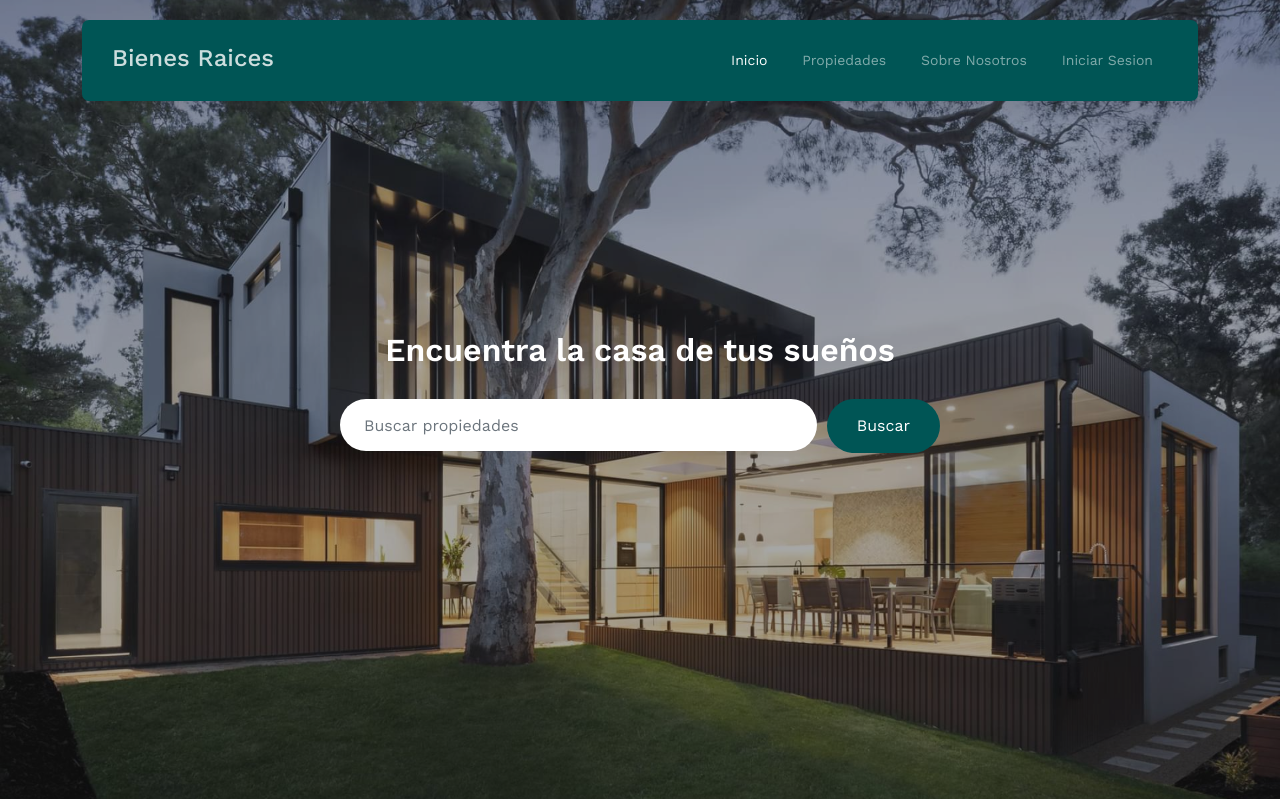
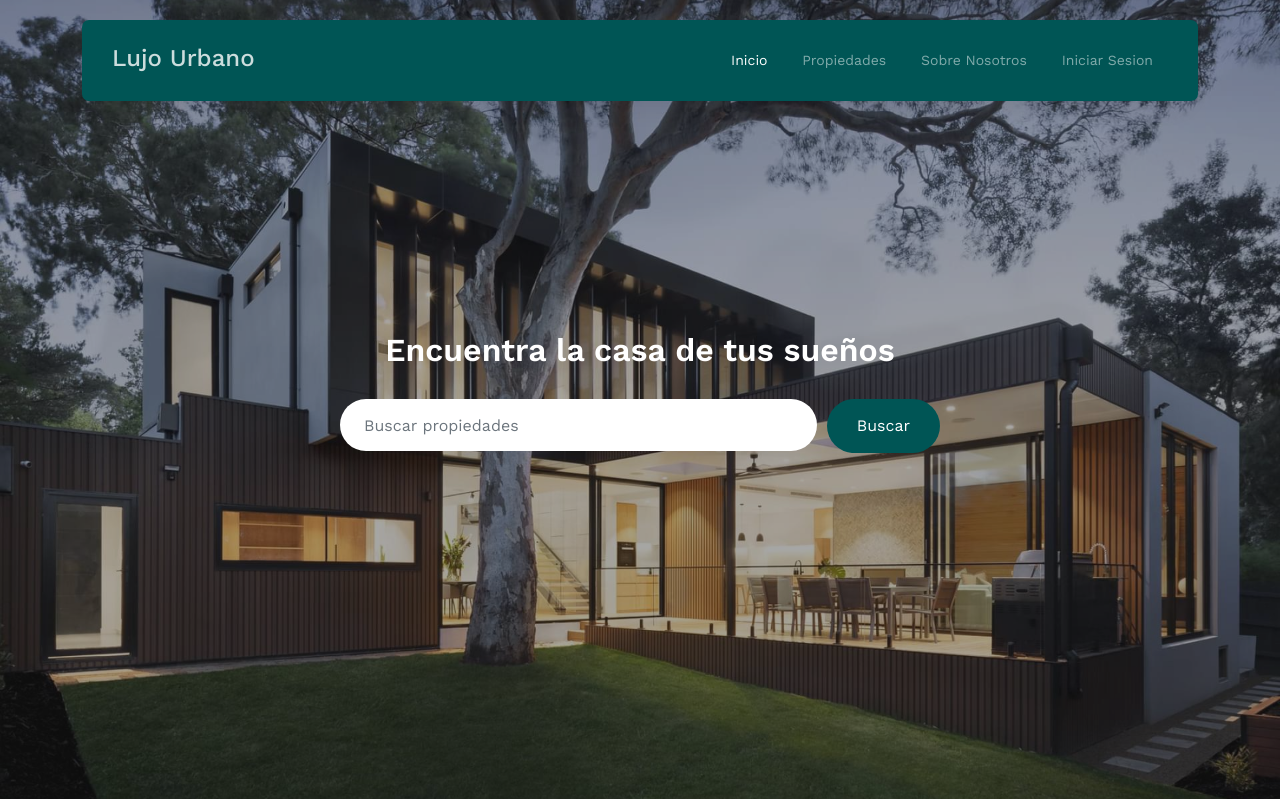
Before and after one commit to dariast03/bienes-raices-tec-web-2, a PHP site: page / in a window 1280 px wide. Shown: the top 799 px of the page. Run offline with PHP 8.4, Linux system fonts and the light colour scheme; data comes from the database, SQL or seed files in the repository; some web fonts are replaced.

Commit message:
nombre de la pagina

```diff
--- a/view/client/layout/header.php
+++ b/view/client/layout/header.php
@@ -36,7 +36,7 @@ session_start();
 		}
 	</style>
 
-	<title>Bienes Raices UPDS &mdash;</title>
+	<title>Lujo Urbano &mdash;</title>
 </head>
 
 <body>
@@ -54,7 +54,7 @@ session_start();
 		<div class="container">
 			<div class="menu-bg-wrap">
 				<div class="site-navigation">
-					<a href="index.php" class="logo m-0 float-start">Bienes Raices</a>
+					<a href="index.php" class="logo m-0 float-start">Lujo Urbano</a>
 
 					<ul class="js-clone-nav d-none d-lg-inline-block text-start site-menu float-end">
 						<li class="active"><a href="index.php">Inicio</a></li>
```
